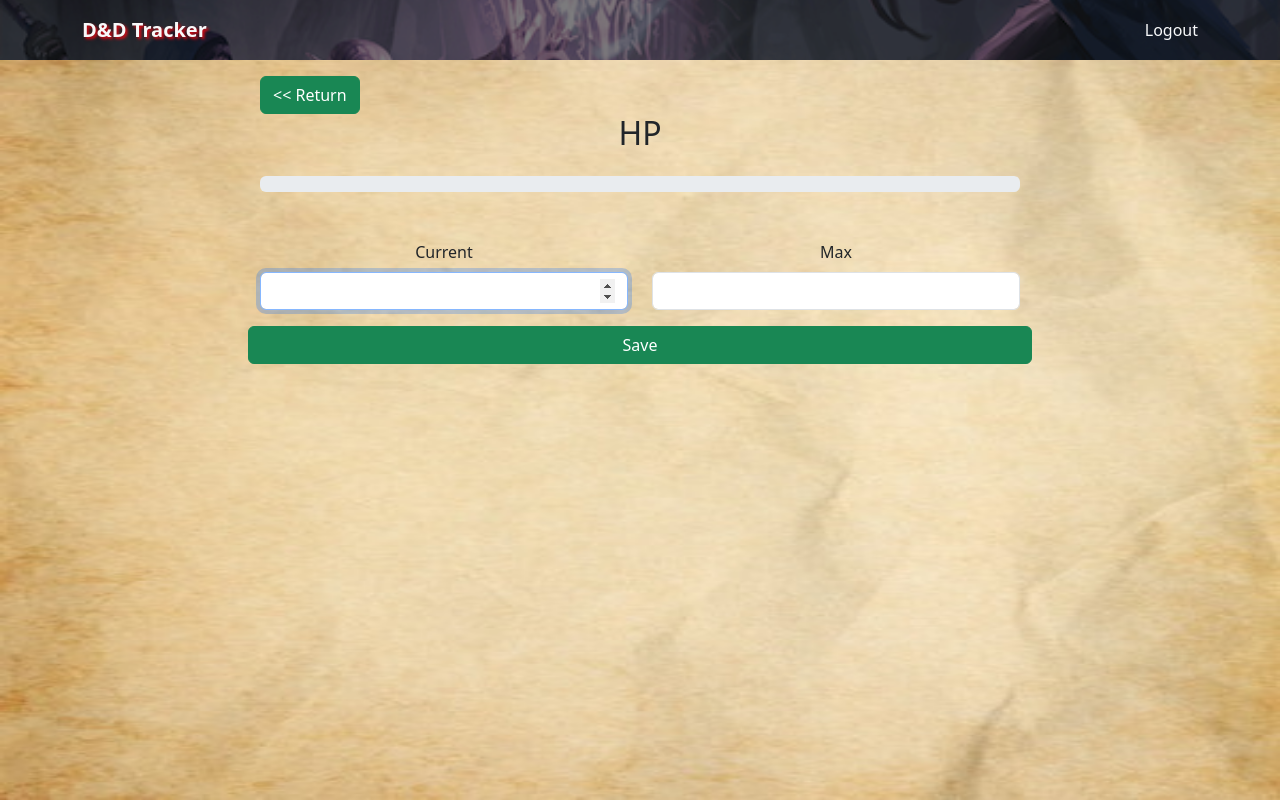
After one commit to DenSan83/dnd-tracker, a PHP site: page /app/Views/Templates/edit_hp_tpl.php in a window 1280 px wide. The commit adds this page. Run offline with PHP 8.4, Linux system fonts and the light colour scheme; the template is opened without the code that fills it, so the values that code supplies are empty; some libraries are stand-ins or nearby versions.

Commit message:
ADD HP modifier interface

```diff
--- /dev/null
+++ b/app/Views/Templates/edit_hp_tpl.php
@@ -0,0 +1,31 @@
+<?php include_once 'partials/editor_top_tpl.php'; ?>
+    <div class="content container text-center">
+        <div class="float-left d-flex">
+            <a href="<?= HOST ?>/" class="btn btn-success"> << Return</a>
+        </div>
+        <div class="title px-5 mb-4">
+            <h2>HP</h2>
+        </div>
+        <div class="other editor col-12">
+            <div class="progress mb-5" role="progressbar" aria-label="Example with label" aria-valuenow="25" aria-valuemin="0" aria-valuemax="100">
+                <div class="progress-bar progress-bar-striped bg-<?= $data['currentColor'] ?> progress-bar-animated"
+                     style="width: <?= $data['percent'] ?>%"><?php if ($data['percent'] >= 10) echo $data['current'] .'/'. $data['max']; ?></div>
+            </div>
+            <form method="post">
+                <div class="row">
+                    <div class="mb-3 col-6">
+                        <label for="current" class="form-label">Current</label>
+                        <input type="number" class="form-control text-center" id="current" autofocus
+                            name="hp[current]" value="<?= $data['current'] ?>" min="0" max="<?= $data['max'] ?>">
+                    </div>
+                    <div class="mb-3 col-6">
+                        <label for="max" class="form-label">Max</label>
+                        <input type="number" class="form-control text-center" id="max"
+                           name="hp[max]" value="<?= $data['max'] ?>" min="0">
+                    </div>
+                    <button type="submit" class="btn btn-success col-12 ml-3">Save</button>
+                </div>
+            </form>
+        </div>
+    </div>
+<?php include_once 'partials/editor_bottom_tpl.php'; ?>
```
Also changed, not shown: app/Controllers/CharacterController.php (+35 -0 lines), app/Controllers/HomeController.php (+19 -0 lines), app/Models/CharacterModel.php (+13 -0 lines), app/Models/Entities/Character.php (+7 -0 lines), app/Views/Templates/online-home_tpl.php (+5 -4 lines).
